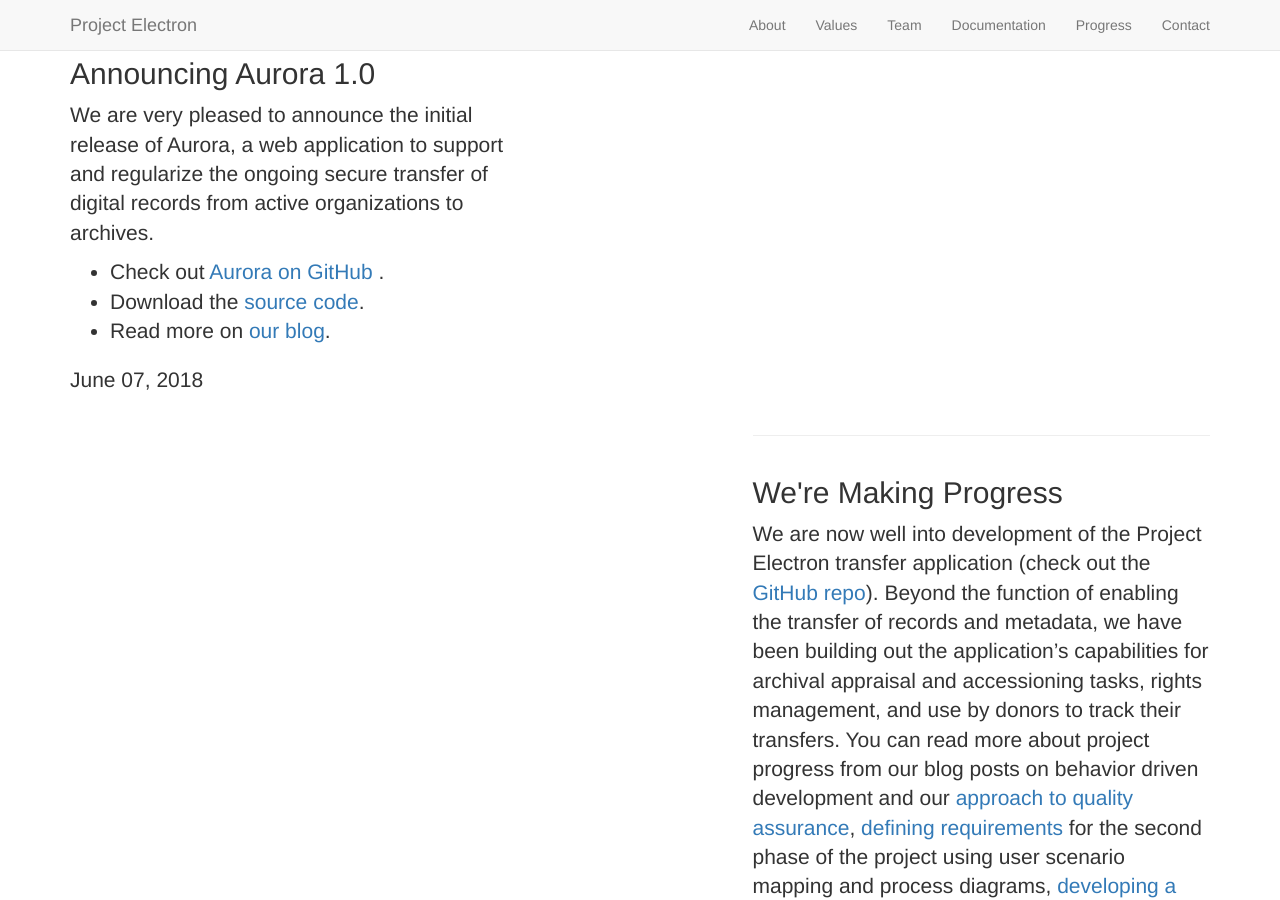
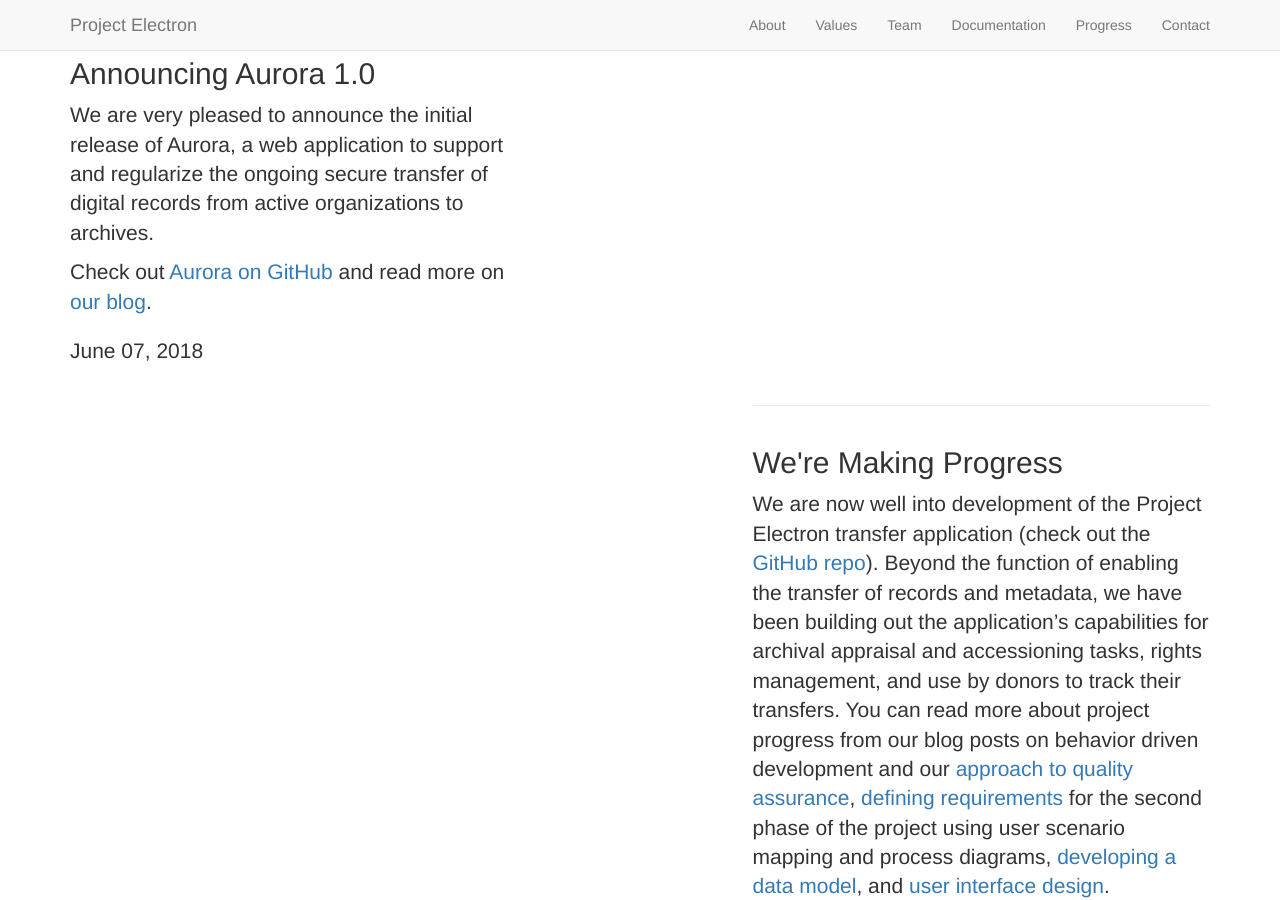
Before and after one commit to RockefellerArchiveCenter/project_electron, a Jekyll site: the page built from _posts/2018-05-14-progress.markdown, in a window 1280 px wide and 900 px high, scrolled down 2143 px. Built offline with Jekyll 4.4.1, drawn with Linux system fonts in a browser that asks for light colours; nearby versions of some CDN libraries; library files that are not in the unit come from our copies.

Commit message:
simplify link text

```diff
--- a/_posts/2018-05-14-progress.markdown
+++ b/_posts/2018-05-14-progress.markdown
@@ -9,6 +9,4 @@
 
 We are very pleased to announce the initial release of Aurora, a web application to support and regularize the ongoing secure transfer of digital records from active organizations to archives.
 
-- Check out [Aurora on GitHub](https://github.com/RockefellerArchiveCenter/aurora) .
-- Download the [source code](https://github.com/RockefellerArchiveCenter/aurora).
-- Read more on [our blog](http://blog.rockarch.org/?p=1997).
+Check out [Aurora on GitHub](https://github.com/RockefellerArchiveCenter/aurora) and read more on [our blog](http://blog.rockarch.org/?p=1997).
```
